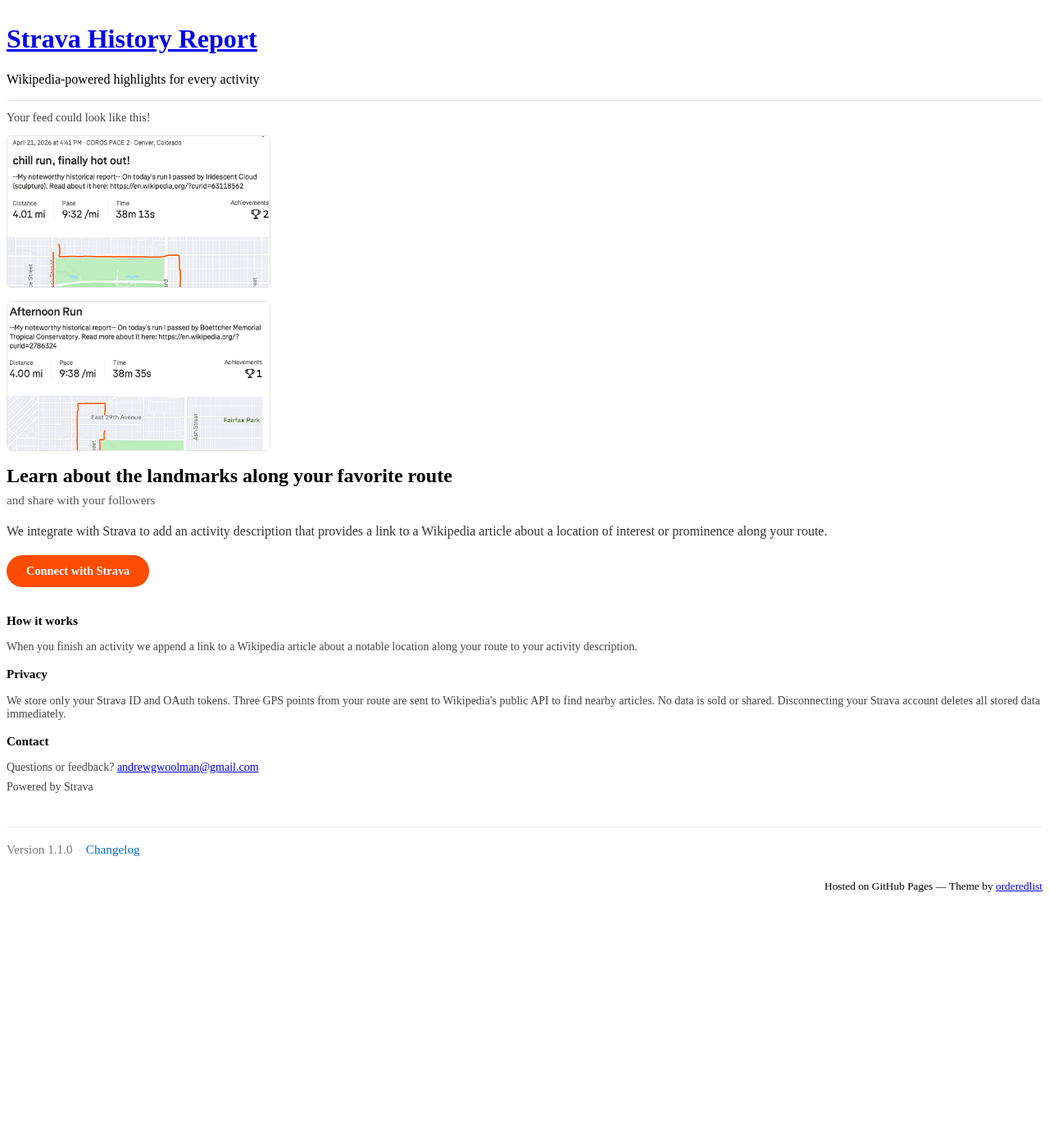
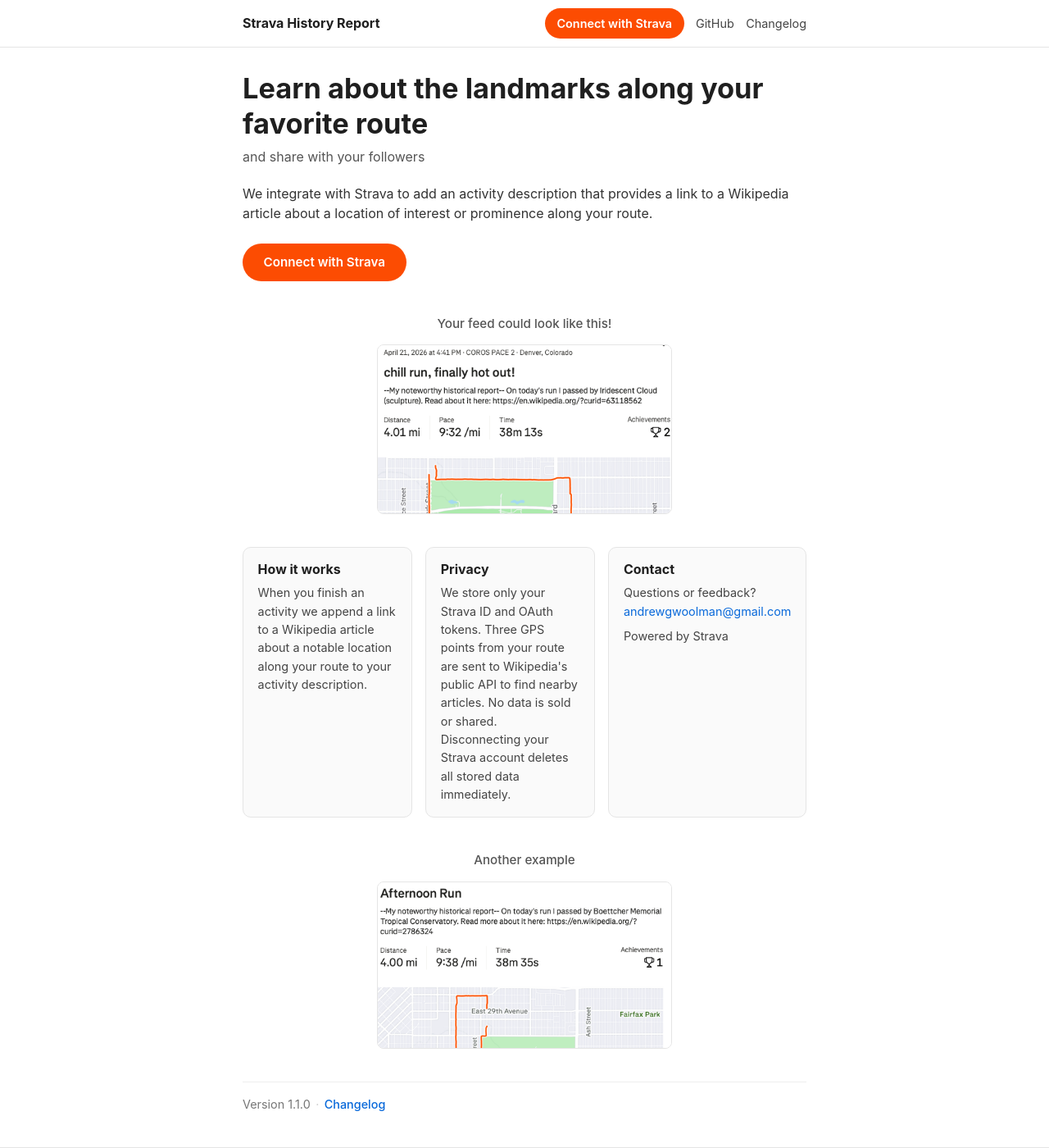
Before and after one commit to thekingdomofwool1/strava-history-report-public, a Jekyll site: the page built from docs/index.md, in a window 1280 px wide and 1400 px high. Shown: the whole window at 82% size. Built offline with Jekyll 4.4.1, drawn with Linux system fonts in a browser that asks for light colours; some of the changed text lies outside the part shown.

Commit message:
docs: rewrite frontend mobile-first, drop theme-minimal
Replace jekyll-theme-minimal with a custom mobile-first layout: single
content column, sticky topbar with Connect/GitHub/Changelog links, and
a sticky bottom CTA on mobile. Consolidate inline styles into a single
stylesheet. Update CLAUDE.md to push to the public repo only.

Co-Authored-By: Claude Opus 4.7 <noreply@anthropic.com>

```diff
--- a/docs/Gemfile
+++ b/docs/Gemfile
@@ -1,4 +1,4 @@
 source "https://rubygems.org"
 
 gem "jekyll", "~> 4.3"
-gem "jekyll-theme-minimal"
+gem "jekyll-seo-tag"
--- a/docs/_config.yml
+++ b/docs/_config.yml
@@ -1,8 +1,17 @@
-theme: jekyll-theme-minimal
 title: Strava History Report
 description: Wikipedia-powered highlights for every activity
 baseurl: ""
 url: "https://stravafacts.andvos.xyz"
+
+plugins:
+  - jekyll-seo-tag
+
+# Hardcoded so local previews match production (jekyll-github-metadata only runs on Pages).
+github:
+  owner_name: thekingdomofwool1
+  owner_url: "https://github.com/thekingdomofwool1"
+  repository_url: "https://github.com/thekingdomofwool1/strava-history-report-public"
+
 # Public repo (Pages source); footer link uses this so it stays correct if metadata is from the private repo.
 public_source:
   url: "https://github.com/thekingdomofwool1/strava-history-report-public"
--- a/docs/_includes/head-custom.html
+++ /dev/null
@@ -1,79 +0,0 @@
-<style>
-  .sidebar-feed-teaser {
-    margin-top: 1rem;
-    padding-top: 0.75rem;
-    border-top: 1px solid #e8e8e8;
-  }
-  .sidebar-feed-caption {
-    font-size: 0.9rem;
-    margin: 0 0 0.85rem;
-    color: #444;
-    font-weight: 500;
-  }
-  .sidebar-feed-teaser img {
-    width: 100%;
-    max-width: 100%;
-    height: auto;
-    display: block;
-    border-radius: 6px;
-    border: 1px solid #e5e5e5;
-    margin: 0 0 1rem;
-    box-sizing: border-box;
-  }
-  .sidebar-feed-teaser img:last-child {
-    margin-bottom: 0;
-  }
-  /* Desktop minimal layout: header 270px + ~90px gutter before section — widen image into gutter only (no overlap with main column). */
-  @media screen and (min-width: 961px) {
-    .sidebar-feed-teaser img {
-      width: 322px;
-      max-width: none;
-    }
-  }
-  .sidebar-footer-meta {
-    margin-top: 1.25rem;
-    padding-top: 1rem;
-    border-top: 1px solid #e8e8e8;
-  }
-  .sidebar-footer-meta p {
-    margin: 0 0 0.65rem;
-    font-size: 0.85rem;
-    line-height: 1.45;
-    color: #555;
-  }
-  .sidebar-footer-meta p:last-child {
-    margin-bottom: 0;
-  }
-  .github-project-footer {
-    margin-top: 0.35rem;
-  }
-  .github-project-label {
-    font-size: 0.8rem;
-    color: #666;
-    display: inline-block;
-    margin-bottom: 0.2rem;
-  }
-  .github-project-footer a {
-    font-size: 0.9rem;
-  }
-  /* Long sidebar: scroll inside header instead of fixed footer covering previews */
-  @media screen and (min-width: 961px) {
-    header {
-      max-height: calc(100vh - 100px);
-      overflow-x: hidden;
-      overflow-y: auto;
-      -webkit-overflow-scrolling: touch;
-      padding-bottom: 1rem;
-    }
-    footer {
-      /* Theme credits only; align under main column, not fixed over sidebar */
-      width: auto;
-      max-width: 500px;
-      float: right;
-      position: static;
-      clear: both;
-      margin-top: 0.5rem;
-      padding-bottom: 1rem;
-    }
-  }
-</style>
--- a/docs/_layouts/default.html
+++ b/docs/_layouts/default.html
@@ -1,65 +1,35 @@
 <!DOCTYPE html>
-<html lang="{{ site.lang | default: "en-US" }}">
+<html lang="{{ site.lang | default: 'en-US' }}">
   <head>
     <meta charset="UTF-8">
     <meta http-equiv="X-UA-Compatible" content="IE=edge">
-    <meta name="viewport" content="width=device-width, initial-scale=1">
-
-{% seo %}
-    <link rel="stylesheet" href="{{ "/assets/css/style.css?v=" | append: site.github.build_revision | relative_url }}">
-    <!--[if lt IE 9]>
-    <script src="https://cdnjs.cloudflare.com/ajax/libs/html5shiv/3.7.3/html5shiv.min.js"></script>
-    <![endif]-->
-    {% include head-custom.html %}
+    <meta name="viewport" content="width=device-width, initial-scale=1, viewport-fit=cover">
+    {% seo %}
+    <link rel="stylesheet" href="{{ '/assets/css/style.css' | relative_url }}">
   </head>
   <body>
-    <div class="wrapper">
-      <header>
-        <h1><a href="{{ "/" | absolute_url }}">{{ site.title | default: site.github.repository_name }}</a></h1>
+    <header class="topbar">
+      <div class="topbar-inner">
+        <a href="{{ '/' | relative_url }}" class="brand">{{ site.title }}</a>
+        <nav class="topbar-nav" aria-label="Primary">
+          <a class="nav-link nav-cta" href="https://api.andvos.xyz/auth/strava/start">Connect with Strava</a>
+          <a class="nav-link" href="{{ site.public_source.url }}">GitHub</a>
+          <a class="nav-link" href="{{ '/changelog/' | relative_url }}">Changelog</a>
+        </nav>
+      </div>
+    </header>
 
-        {% if site.logo %}
-          <img src="{{site.logo | relative_url}}" alt="Logo" />
-        {% endif %}
+    <main class="container">
+      {{ content }}
+    </main>
 
-        <p>{{ site.description | default: site.github.project_tagline }}</p>
+    <footer class="site-footer">
+      <p>Maintained by <a href="{{ site.github.owner_url }}">{{ site.github.owner_name }}</a> &middot; <a href="{{ site.public_source.url }}">{{ site.public_source.nwo }}</a></p>
+      <p class="theme-credit">Hosted on GitHub Pages</p>
+    </footer>
 
-        <div class="sidebar-feed-teaser">
-          <p class="sidebar-feed-caption">Your feed could look like this!</p>
-          <img src="{{ '/assets/examples/feed-example-run.png' | relative_url }}" alt="Strava activity: chill run in Denver with a Wikipedia link about Iridescent Cloud sculpture in the description" loading="lazy" decoding="async" />
-          <img src="{{ '/assets/examples/feed-example-afternoon.png' | relative_url }}" alt="Strava activity: afternoon run with a Wikipedia link about Boettcher Memorial Tropical Conservatory in the description" loading="lazy" decoding="async" />
-        </div>
-
-        {% if site.github.is_project_page %}
-        <div class="sidebar-footer-meta">
-          <p>This project is maintained by <a href="{{ site.github.owner_url }}">{{ site.github.owner_name }}</a></p>
-          <p class="view github-project-footer">
-            <span class="github-project-label">View the Project on GitHub</span><br>
-            <a href="{{ site.public_source.url }}">{{ site.public_source.nwo }}</a>
-          </p>
-        </div>
-        {% endif %}
-
-        {% if site.github.is_user_page %}
-        <p class="view"><a href="{{ site.github.owner_url }}">View My GitHub Profile</a></p>
-        {% endif %}
-
-        {% if site.show_downloads %}
-        <ul class="downloads">
-          <li><a href="{{ site.github.zip_url }}">Download <strong>ZIP File</strong></a></li>
-          <li><a href="{{ site.github.tar_url }}">Download <strong>TAR Ball</strong></a></li>
-          <li><a href="{{ site.github.repository_url }}">View On <strong>GitHub</strong></a></li>
-        </ul>
-        {% endif %}
-      </header>
-      <section>
-
-      {{ content }}
-
-      </section>
-      <footer>
-        <p><small>Hosted on GitHub Pages &mdash; Theme by <a href="https://github.com/orderedlist">orderedlist</a></small></p>
-      </footer>
+    <div class="sticky-cta" aria-hidden="false">
+      <a class="btn-strava" href="https://api.andvos.xyz/auth/strava/start">Connect with Strava</a>
     </div>
-    <script src="{{ "/assets/js/scale.fix.js" | relative_url }}"></script>
   </body>
 </html>
--- /dev/null
+++ b/docs/assets/css/style.scss
@@ -0,0 +1,302 @@
+---
+---
+
+:root {
+  --orange: #fc4c02;
+  --orange-hover: #e04400;
+  --text: #1f1f1f;
+  --muted: #555;
+  --border: #e5e5e5;
+  --bg: #ffffff;
+  --link: #0969da;
+  --link-hover: #0550ae;
+  --max: 720px;
+}
+
+* { box-sizing: border-box; }
+
+html, body {
+  margin: 0;
+  padding: 0;
+}
+
+body {
+  font-family: -apple-system, BlinkMacSystemFont, "Segoe UI", Roboto, "Helvetica Neue", Arial, sans-serif;
+  font-size: 16px;
+  line-height: 1.55;
+  color: var(--text);
+  background: var(--bg);
+  -webkit-font-smoothing: antialiased;
+  -moz-osx-font-smoothing: grayscale;
+}
+
+a {
+  color: var(--link);
+  text-decoration: none;
+}
+a:hover { color: var(--link-hover); text-decoration: underline; }
+
+h1, h2, h3 { line-height: 1.25; }
+
+/* ---- Topbar ------------------------------------------------------------- */
+
+.topbar {
+  position: sticky;
+  top: 0;
+  z-index: 10;
+  background: rgba(255, 255, 255, 0.95);
+  -webkit-backdrop-filter: saturate(180%) blur(8px);
+  backdrop-filter: saturate(180%) blur(8px);
+  border-bottom: 1px solid var(--border);
+}
+.topbar-inner {
+  max-width: var(--max);
+  margin: 0 auto;
+  padding: 0.65rem 1rem;
+  display: flex;
+  flex-direction: column;
+  gap: 0.55rem;
+}
+.brand {
+  font-weight: 700;
+  font-size: 1rem;
+  color: var(--text);
+}
+.brand:hover { text-decoration: none; color: var(--text); }
+
+.topbar-nav {
+  display: flex;
+  align-items: center;
+  gap: 0.9rem;
+  flex-wrap: wrap;
+}
+.nav-link {
+  font-size: 0.9rem;
+  color: #444;
+  padding: 0.35rem 0;
+}
+.nav-cta {
+  background: var(--orange);
+  color: #fff;
+  padding: 0.45rem 0.9rem;
+  border-radius: 999px;
+  font-weight: 600;
+}
+.nav-cta:hover {
+  background: var(--orange-hover);
+  color: #fff;
+  text-decoration: none;
+}
+
+@media (min-width: 720px) {
+  .topbar-inner {
+    flex-direction: row;
+    justify-content: space-between;
+    align-items: center;
+  }
+}
+
+/* ---- Container ---------------------------------------------------------- */
+
+.container {
+  max-width: var(--max);
+  margin: 0 auto;
+  /* extra bottom padding so sticky CTA never covers content on mobile */
+  padding: 1.75rem 1rem 7.5rem;
+}
+
+@media (min-width: 720px) {
+  .container { padding-bottom: 2.5rem; }
+}
+
+/* ---- Hero --------------------------------------------------------------- */
+
+.hero { margin-bottom: 1.75rem; }
+.hero h1 {
+  font-size: 1.7rem;
+  margin: 0 0 0.4rem;
+}
+.subhead {
+  font-size: 1rem;
+  color: var(--muted);
+  margin: 0 0 1.25rem;
+  font-weight: 400;
+}
+.lead {
+  font-size: 1rem;
+  margin: 0 0 1.5rem;
+  color: #333;
+}
+
+@media (min-width: 720px) {
+  .hero h1 { font-size: 2.15rem; }
+}
+
+/* ---- Strava button ------------------------------------------------------ */
+
+.btn-strava {
+  display: inline-block;
+  background: var(--orange);
+  color: #fff;
+  padding: 0.85rem 1.6rem;
+  border-radius: 999px;
+  font-weight: 600;
+  font-size: 0.95rem;
+  min-height: 44px;
+  line-height: 1.2;
+}
+.btn-strava:hover {
+  background: var(--orange-hover);
+  color: #fff;
+  text-decoration: none;
+}
+
+.status-connected {
+  display: none;
+  margin-top: 0.85rem;
+  color: #0f5132;
+  background: #d1e7dd;
+  padding: 0.7rem 1rem;
+  border-radius: 8px;
+  font-size: 0.9rem;
+}
+
+/* ---- Preview block (centered) ------------------------------------------ */
+
+.preview {
+  margin: 2.5rem auto;
+  text-align: center;
+}
+.preview-caption {
+  font-size: 0.95rem;
+  color: var(--muted);
+  margin: 0 0 0.85rem;
+  font-weight: 500;
+}
+.preview img {
+  display: block;
+  margin: 0 auto;
+  width: 100%;
+  max-width: 360px;
+  height: auto;
+  border-radius: 8px;
+  border: 1px solid var(--border);
+}
+
+/* ---- Cards -------------------------------------------------------------- */
+
+.cards {
+  display: grid;
+  grid-template-columns: 1fr;
+  gap: 1rem;
+  margin: 2.5rem 0;
+}
+.card {
+  border: 1px solid var(--border);
+  border-radius: 10px;
+  padding: 1rem 1.1rem;
+  background: #fafafa;
+}
+.card h3 { margin: 0 0 0.5rem; font-size: 1rem; }
+.card p { margin: 0; font-size: 0.9rem; color: #444; }
+.card p + p { margin-top: 0.5rem; }
+.powered-by { font-size: 0.75rem; color: #aaa; margin-top: 0.5rem; }
+
+@media (min-width: 720px) {
+  .cards { grid-template-columns: repeat(3, 1fr); }
+}
+
+/* ---- Version row -------------------------------------------------------- */
+
+.site-version-row {
+  font-size: 0.9rem;
+  color: #777;
+  margin: 2.5rem 0 0;
+  padding-top: 1rem;
+  border-top: 1px solid #eee;
+}
+.site-version-row a { color: var(--link); font-weight: 500; }
+.site-version-sep { margin: 0 0.4rem; color: #ccc; }
+
+/* ---- Footer ------------------------------------------------------------- */
+
+.site-footer {
+  border-top: 1px solid var(--border);
+  padding: 1.5rem 1rem calc(1.5rem + env(safe-area-inset-bottom));
+  text-align: center;
+  color: #666;
+  font-size: 0.85rem;
+}
+.site-footer p { margin: 0 0 0.4rem; }
+.site-footer p:last-child { margin-bottom: 0; }
+.theme-credit { font-size: 0.75rem; color: #999; }
+
+/* ---- Sticky bottom CTA (mobile only) ------------------------------------ */
+
+.sticky-cta {
+  position: fixed;
+  left: 0;
+  right: 0;
+  bottom: 0;
+  padding: 0.75rem 1rem calc(0.75rem + env(safe-area-inset-bottom));
+  background: rgba(255, 255, 255, 0.97);
+  -webkit-backdrop-filter: saturate(180%) blur(8px);
+  backdrop-filter: saturate(180%) blur(8px);
+  border-top: 1px solid var(--border);
+  z-index: 9;
+  display: flex;
+  justify-content: center;
+}
+.sticky-cta .btn-strava {
+  width: 100%;
+  max-width: 360px;
+  text-align: center;
+}
+@media (min-width: 720px) {
+  .sticky-cta { display: none; }
+}
+
+/* ---- Changelog ---------------------------------------------------------- */
+
+.changelog-intro {
+  font-size: 0.95rem;
+  color: var(--muted);
+  margin: 0 0 1.75rem;
+  max-width: 40rem;
+}
+.changelog-list {
+  list-style: none;
+  padding: 0;
+  margin: 0;
+  max-width: 40rem;
+}
+.changelog-list li {
+  margin: 0 0 1.35rem;
+  padding-bottom: 1.35rem;
+  border-bottom: 1px solid #eee;
+}
+.changelog-list li:last-child {
+  border-bottom: none;
+  padding-bottom: 0;
+}
+.changelog-meta {
+  font-size: 0.8rem;
+  color: #888;
+  margin: 0 0 0.35rem;
+  letter-spacing: 0.02em;
+}
+.changelog-list h2 {
+  font-size: 1.05rem;
+  margin: 0 0 0.4rem;
+  font-weight: 600;
+}
+.changelog-list p {
+  font-size: 0.9rem;
+  color: #444;
+  margin: 0;
+  line-height: 1.45;
+}
+.changelog-back {
+  font-size: 0.9rem;
+  margin-top: 2rem;
+}
--- a/docs/index.md
+++ b/docs/index.md
@@ -2,95 +2,7 @@
 layout: default
 ---
 
-<style>
-  .hero {
-    margin-bottom: 2rem;
-  }
-  .hero h1 {
-    margin: 0 0 0.35rem;
-    line-height: 1.2;
-  }
-  .subhead {
-    font-size: 0.95rem;
-    color: #555;
-    margin: 0 0 1.25rem;
-    font-weight: 400;
-  }
-  .lead {
-    font-size: 1rem;
-    color: #333;
-    margin: 0 0 1.25rem;
-  }
-  .btn-strava {
-    display: inline-block;
-    background: #fc4c02;
-    color: #fff;
-    padding: 0.7rem 1.5rem;
-    border-radius: 999px;
-    font-weight: 600;
-    text-decoration: none;
-    font-size: 0.9rem;
-  }
-  .btn-strava:hover {
-    background: #e04400;
-    color: #fff;
-  }
-  .status-connected {
-    display: none;
-    margin-top: 0.75rem;
-    color: #0f5132;
-    background: #d1e7dd;
-    padding: 0.6rem 0.9rem;
-    border-radius: 8px;
-    font-size: 0.875rem;
-  }
-  .cards {
-    display: grid;
-    grid-template-columns: 1fr;
-    gap: 1rem;
-    margin-top: 2rem;
-  }
-  .card h3 {
-    margin-top: 0;
-    font-size: 0.95rem;
-  }
-  .card p {
-    font-size: 0.875rem;
-    color: #444;
-    margin: 0;
-  }
-  .card p + p {
-    margin-top: 0.5rem;
-  }
-  .powered-by {
-    font-size: 0.75rem;
-    color: #aaa;
-    margin-top: 0.75rem;
-  }
-  .site-version-row {
-    font-size: 0.95rem;
-    line-height: 1.45;
-    color: #777;
-    margin: 2.5rem 0 0;
-    padding-top: 1rem;
-    border-top: 1px solid #eee;
-  }
-  .site-version-row a {
-    color: #0969da;
-    font-weight: 500;
-    text-decoration: none;
-  }
-  .site-version-row a:hover {
-    text-decoration: underline;
-    color: #0550ae;
-  }
-  .site-version-sep {
-    margin: 0 0.35rem;
-    color: #ccc;
-  }
-</style>
-
-<div class="hero">
+<section class="hero">
   <h1>Learn about the landmarks along your favorite route</h1>
   <p class="subhead">and share with your followers</p>
   <p class="lead">
@@ -100,9 +12,14 @@ layout: default
   <p class="status-connected" id="connected-msg">
     Strava account connected! New activities will be annotated automatically.
   </p>
-</div>
+</section>
 
-<div class="cards">
+<section class="preview">
+  <p class="preview-caption">Your feed could look like this!</p>
+  <img src="{{ '/assets/examples/feed-example-run.png' | relative_url }}" alt="Strava activity: chill run in Denver with a Wikipedia link about Iridescent Cloud sculpture in the description" loading="lazy" decoding="async" />
+</section>
+
+<section class="cards">
   <div class="card">
     <h3>How it works</h3>
     <p>
@@ -127,13 +44,18 @@ layout: default
     </p>
     <p class="powered-by">Powered by Strava</p>
   </div>
-</div>
+</section>
+
+<section class="preview">
+  <p class="preview-caption">Another example</p>
+  <img src="{{ '/assets/examples/feed-example-afternoon.png' | relative_url }}" alt="Strava activity: afternoon run with a Wikipedia link about Boettcher Memorial Tropical Conservatory in the description" loading="lazy" decoding="async" />
+</section>
 
 <p class="site-version-row">
-  <span>Version 1.1.0</span><span class="site-version-sep" aria-hidden="true">·</span><a href="{{ '/changelog/' | relative_url }}">Changelog</a>
+  <span>Version 1.1.0</span><span class="site-version-sep" aria-hidden="true">&middot;</span><a href="{{ '/changelog/' | relative_url }}">Changelog</a>
 </p>
 
-<script>
+<script defer>
   (function () {
     var params = new URLSearchParams(window.location.search);
     var msg = document.getElementById('connected-msg');
```
Also changed, not shown: CLAUDE.md (+5 -9 lines), docs/changelog.md, 1 other file.
